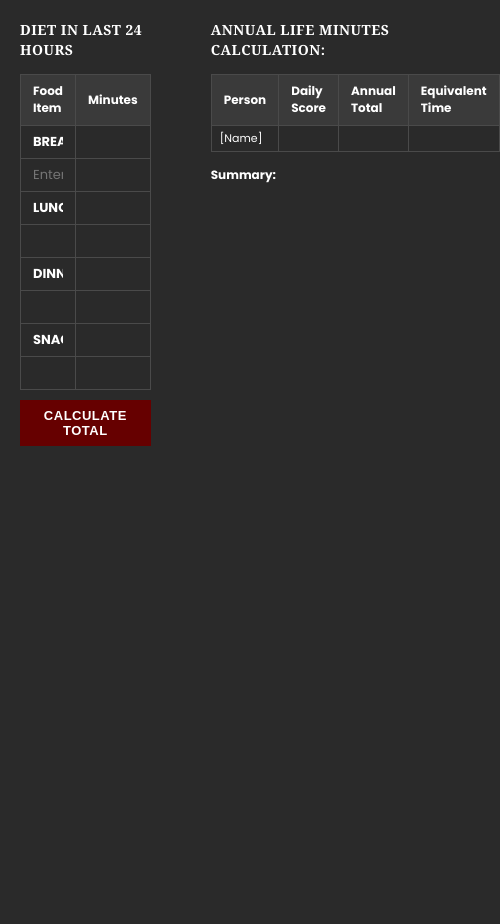
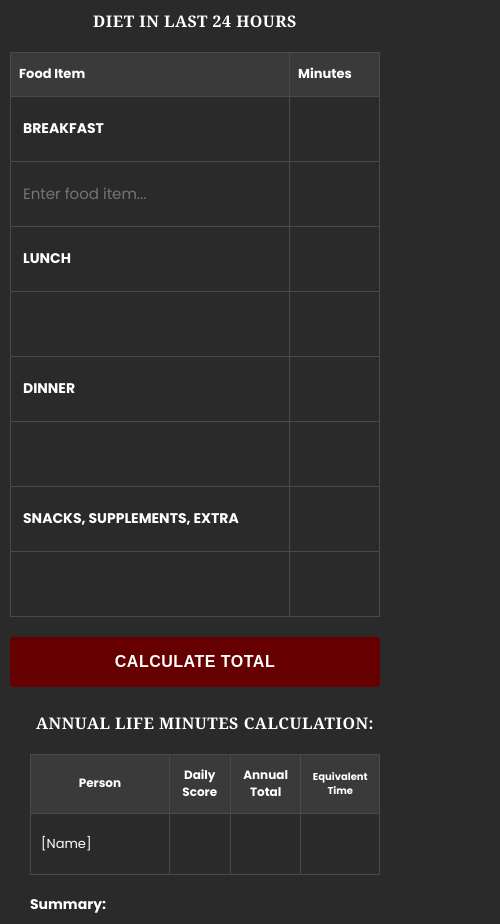
Before and after one commit to blackhatorangebeard/days-by-diet, a plain HTML site: page index.html in a window 390 px wide. Shown: the whole page, 500 px wide, since content can reach past the window. Before the commit the page ends 844 px from the top, so only its background shows below. Drawn offline with Linux system fonts and the light colour scheme.

Commit message:
Mobile optimization - larger touch targets, responsive design

```diff
--- a/index.html
+++ b/index.html
@@ -18,7 +18,7 @@
             font-family: 'Poppins', sans-serif;
             background-color: #2a2a2a;
             color: #ffffff;
-            padding: 20px;
+            padding: 15px;
             line-height: 1.4;
         }
 
@@ -30,6 +30,22 @@
             gap: 40px;
         }
 
+        /* MOBILE RESPONSIVE */
+        @media (max-width: 768px) {
+            body {
+                padding: 10px;
+            }
+
+            .container {
+                grid-template-columns: 1fr;
+                gap: 25px;
+            }
+
+            .right-column {
+                padding-left: 0;
+            }
+        }
+
         .section-title {
             font-family: 'Georgia', serif;
             font-size: 14px;
@@ -37,6 +53,15 @@
             letter-spacing: 0.5px;
             margin-bottom: 15px;
             color: #ffffff;
+        }
+
+        /* MOBILE: Larger title text */
+        @media (max-width: 768px) {
+            .section-title {
+                font-size: 16px;
+                margin-bottom: 20px;
+                text-align: center;
+            }
         }
 
         .table-container {
@@ -49,6 +74,13 @@
             font-size: 13px;
         }
 
+        /* MOBILE: Larger table text */
+        @media (max-width: 768px) {
+            table {
+                font-size: 14px;
+            }
+        }
+
         th {
             background-color: #3a3a3a;
             padding: 8px 12px;
@@ -58,10 +90,25 @@
             font-size: 12px;
         }
 
+        /* MOBILE: Larger header text and padding */
+        @media (max-width: 768px) {
+            th {
+                font-size: 13px;
+                padding: 12px 8px;
+            }
+        }
+
         td {
             padding: 6px 12px;
             border: 1px solid #4a4a4a;
             background-color: #2a2a2a;
+        }
+
+        /* MOBILE: More padding for touch targets */
+        @media (max-width: 768px) {
+            td {
+                padding: 10px 8px;
+            }
         }
 
         .food-item-input {
@@ -72,6 +119,16 @@
             font-size: 13px;
             outline: none;
             font-family: 'Poppins', sans-serif;
+            padding: 4px 0;
+        }
+
+        /* MOBILE: Larger input text and touch targets */
+        @media (max-width: 768px) {
+            .food-item-input {
+                font-size: 15px;
+                padding: 8px 4px;
+                min-height: 44px;
+            }
         }
 
         .points-cell {
@@ -80,11 +137,25 @@
             color: #ffffff;
         }
 
+        /* MOBILE: Slightly wider points column */
+        @media (max-width: 768px) {
+            .points-cell {
+                width: 90px;
+            }
+        }
+
         .meal-header {
             background-color: #2a2a2a;
             font-weight: bold;
             color: #ffffff;
             font-size: 13px;
+        }
+
+        /* MOBILE: Larger meal headers */
+        @media (max-width: 768px) {
+            .meal-header {
+                font-size: 14px;
+            }
         }
 
         .meal-header input {
@@ -98,6 +169,15 @@
             font-size: 13px;
         }
 
+        /* MOBILE: Larger meal header input */
+        @media (max-width: 768px) {
+            .meal-header input {
+                font-size: 14px;
+                min-height: 44px;
+                padding: 8px 4px;
+            }
+        }
+
         .calculate-button {
             background-color: #660000;
             color: white;
@@ -108,6 +188,18 @@
             cursor: pointer;
             margin-top: 10px;
             letter-spacing: 0.5px;
+            border-radius: 4px;
+        }
+
+        /* MOBILE: Much larger, more touch-friendly button */
+        @media (max-width: 768px) {
+            .calculate-button {
+                width: 100%;
+                padding: 16px 20px;
+                font-size: 16px;
+                margin-top: 20px;
+                min-height: 50px;
+            }
         }
 
         .calculate-button:hover {
@@ -128,9 +220,27 @@
             padding: 8px 12px;
         }
 
+        /* MOBILE: Responsive annual table */
+        @media (max-width: 768px) {
+            .annual-table th {
+                font-size: 12px;
+                padding: 12px 6px;
+                text-align: center;
+            }
+        }
+
         .annual-table td {
             font-size: 11px;
             padding: 4px 8px;
+        }
+
+        /* MOBILE: Larger annual table text */
+        @media (max-width: 768px) {
+            .annual-table td {
+                font-size: 12px;
+                padding: 10px 6px;
+                text-align: center;
+            }
         }
 
         .person-input {
@@ -143,9 +253,26 @@
             font-family: 'Poppins', sans-serif;
         }
 
+        /* MOBILE: Larger person input */
+        @media (max-width: 768px) {
+            .person-input {
+                font-size: 13px;
+                min-height: 40px;
+                padding: 4px;
+            }
+        }
+
         .summary {
             margin-top: 15px;
             font-size: 12px;
+        }
+
+        /* MOBILE: Larger summary text */
+        @media (max-width: 768px) {
+            .summary {
+                font-size: 14px;
+                margin-top: 20px;
+            }
         }
 
         .summary ul {
@@ -168,6 +295,28 @@
 
         .empty-cell {
             color: #666;
+        }
+
+        /* MOBILE: Better spacing for annual calculations table */
+        @media (max-width: 768px) {
+            .annual-table {
+                font-size: 11px;
+            }
+
+            .annual-table th:last-child {
+                font-size: 10px;
+            }
+        }
+
+        /* MOBILE: Ensure table doesn't overflow */
+        @media (max-width: 768px) {
+            .table-container {
+                overflow-x: auto;
+            }
+
+            table {
+                min-width: 100%;
+            }
         }
     </style>
 </head>
@@ -436,8 +585,6 @@
             }
         }
 
-
-
         // ENHANCED FOOD PARSING FUNCTION
         function parseFood(input) {
             if (!input || typeof input !== 'string') return null;
```
